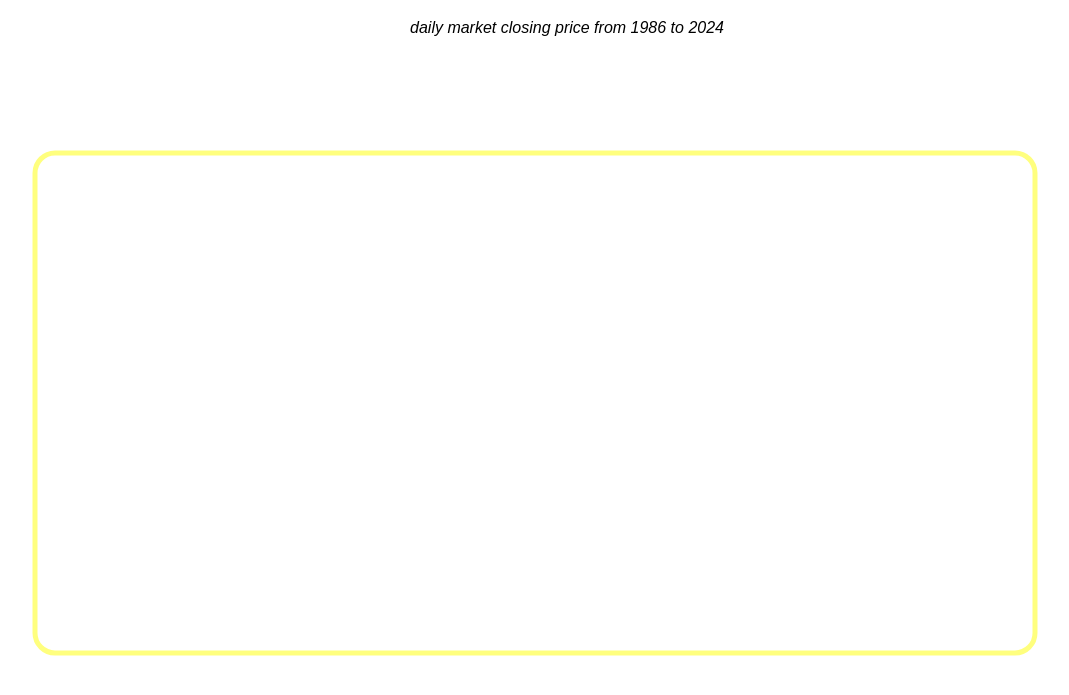
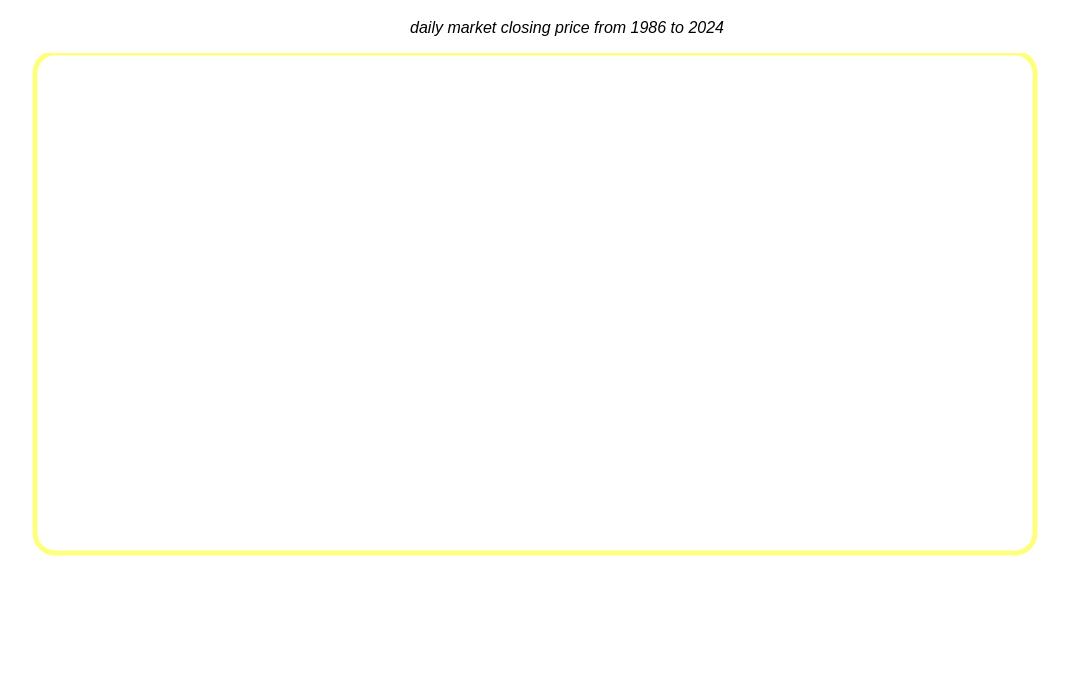
Before and after one commit to ashley19-124/cs416, a plain HTML site: page index.html in a window 1280 px wide. Shown: the part 61-756 px from the top of the page, without its empty margins (73-1142 px from the left). Drawn offline with Linux system fonts and the light colour scheme.

Commit message:
Update index.html

```diff
--- a/index.html
+++ b/index.html
@@ -14,7 +14,7 @@
 <h1 style="text-align: center;">Microsoft (MSFT) Stock Price History</h1>
 <p style="text-align: center;"><i>daily market closing price from 1986 to 2024</i></p>
 <svg width="2000" height="2000">
-  <rect x="100" y="100" rx="20" ry="20" width="1000" height="500"
+  <rect x="100" y="0" rx="20" ry="20" width="1000" height="500"
   style="fill:white;stroke:yellow;stroke-width:5;opacity:0.5" />
 </svg>
 
```
